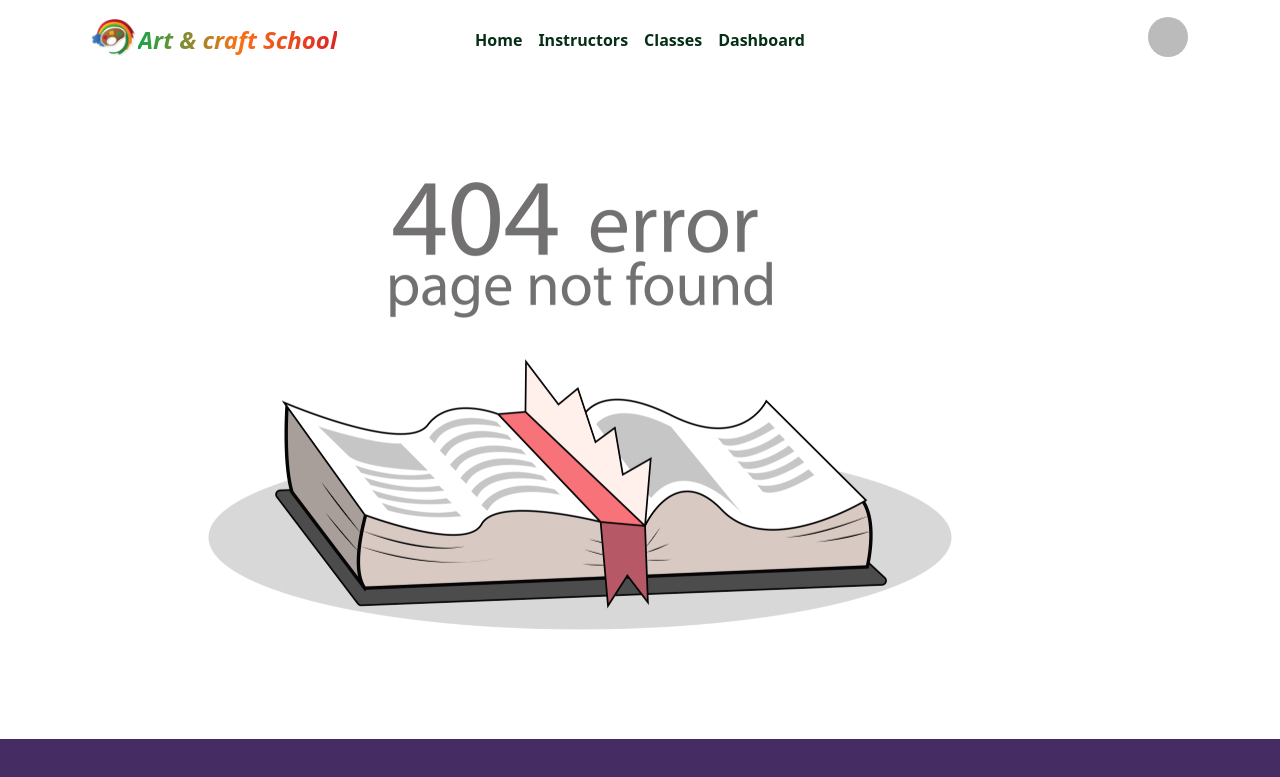
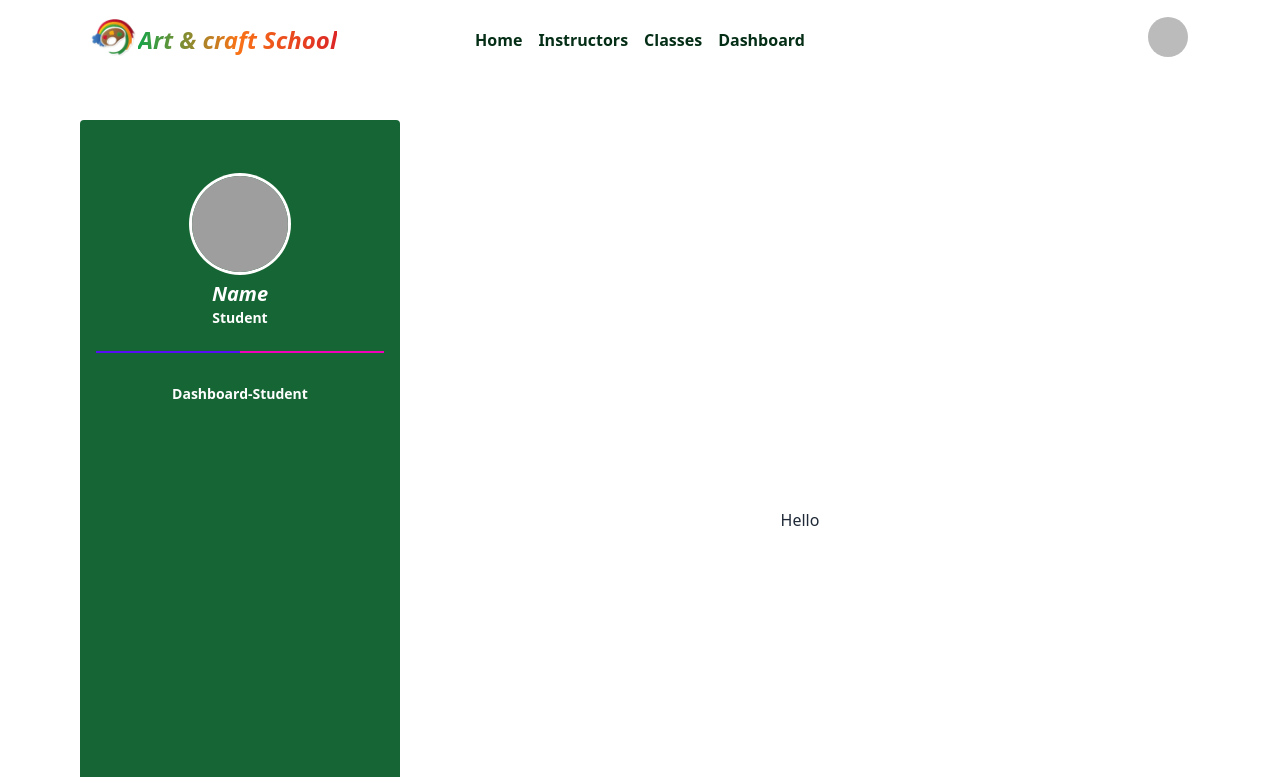
Before and after one commit to firozahmmed1/summer-camp-1, a React (Vite) app: page /dashboard in a window 1280 px wide. Shown: the top 777 px of the page. Built offline with nearby package versions, Linux system fonts and the light colour scheme; no server answers; sample sign-in values are in the browser's storage; grey boxes are pictures that could not be loaded.

Commit message:
elevent-update

```diff
--- /dev/null
+++ b/src/Layout/Dashboard.jsx
@@ -0,0 +1,42 @@
+import { Link, Outlet } from "react-router-dom";
+import Container from "../Components/Container/Container";
+
+const Dashboard = () => {
+    return (
+        <Container>
+            <div className="drawer lg:drawer-open mt-12 mb-12">
+                <input id="my-drawer-2" type="checkbox" className="drawer-toggle" />
+                <div className="drawer-content flex flex-col items-center justify-center">
+                    <Outlet></Outlet>
+                    <h1>Hello</h1>
+                    <label htmlFor="my-drawer-2" className="btn btn-primary drawer-button lg:hidden">Open drawer</label>
+
+                </div>
+                <div className="drawer-side ">
+                    <label htmlFor="my-drawer-2" className="drawer-overlay"></label>
+                    <ul className="menu p-4 w-80 bg-green-800 h-full text-base-content rounded">
+
+                        <div className="avatar mt-10 flex items-center justify-center">
+                            <div className="w-24 rounded-full ring ring-white ring-offset-base-100 ">
+                                <img src="/images/stock/photo-1534528741775-53994a69daeb.jpg" />
+                            </div>
+                        </div>
+                         <div className="mt-2">
+                            <h1 className="text-white text-xl italic font-bold text-center">Name</h1>
+                            <p className="text-white font-semibold text-center ">Student</p>
+                         </div >
+                        <div className="divider before:bg-primary after:bg-secondary"></div>
+
+                        <div className="">
+                        <li className="text-white items-center font-semibold"><Link to="/">Dashboard-Student</Link></li>
+                        </div>
+
+                    </ul>
+
+                </div>
+            </div>
+        </Container>
+    );
+};
+
+export default Dashboard;
--- a/src/Shared/Navbar/Navbar.jsx
+++ b/src/Shared/Navbar/Navbar.jsx
@@ -9,7 +9,7 @@ const Navbar = () => {
         <Link to="/" className="px-2 font-semibold text-[16px] text-green-950">Home</Link>
         <Link to="/" className="px-2 font-semibold text-[16px] text-green-950">Instructors</Link>
         <Link to="/" className="px-2 font-semibold text-[16px] text-green-950">Classes</Link>
-        <Link to="/" className="px-2 font-semibold text-[16px] text-green-950">Dashboard</Link>
+        {user && <Link to="/dashboard" className="px-2 font-semibold text-[16px] text-green-950">Dashboard</Link>}
 
     </>
     const handleLogOut =()=>{
```
Also changed, not shown: src/Routes/Routes.jsx (+10 -1 lines).
